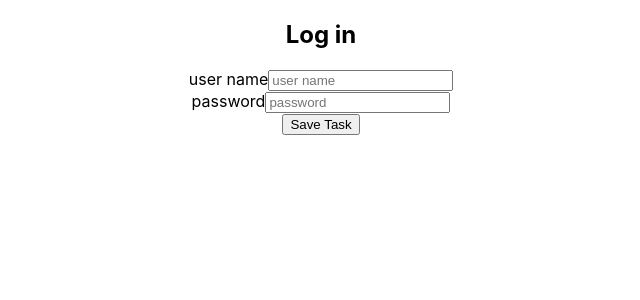
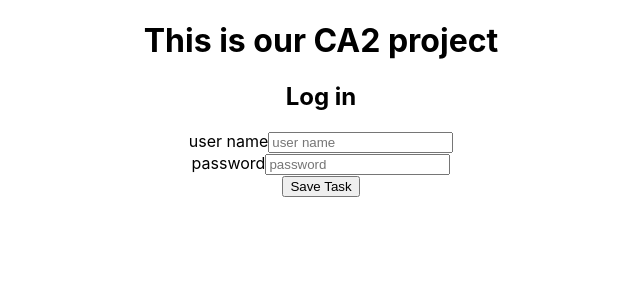
Before and after one commit to Inga-Helgadottir/CA2-front-end, a React (Vite) app: page / in a window 1280 px wide. Shown: the top 300 px of the page, without its empty margins (319-959 px from the left). Built offline with nearby package versions, Linux system fonts and the light colour scheme.

Commit message:
added header

```diff
--- a/src/App.jsx
+++ b/src/App.jsx
@@ -45,6 +45,9 @@ function App() {
 
   return (
     <div className="App">
+      <header>
+        <h1>This is our CA2 project</h1>
+      </header>
       <h2>Log in</h2>
       <form onSubmit={onSubmit}>
         <div className="form-control">
```
